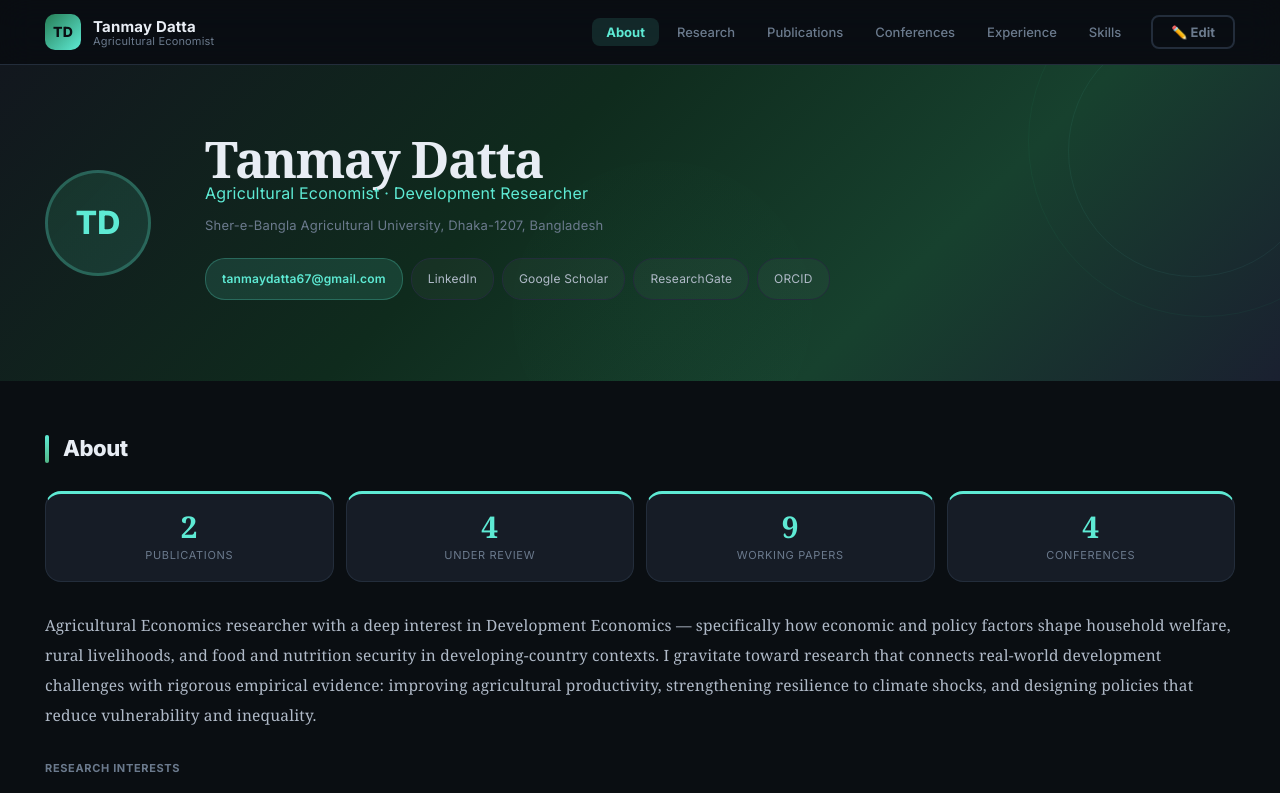
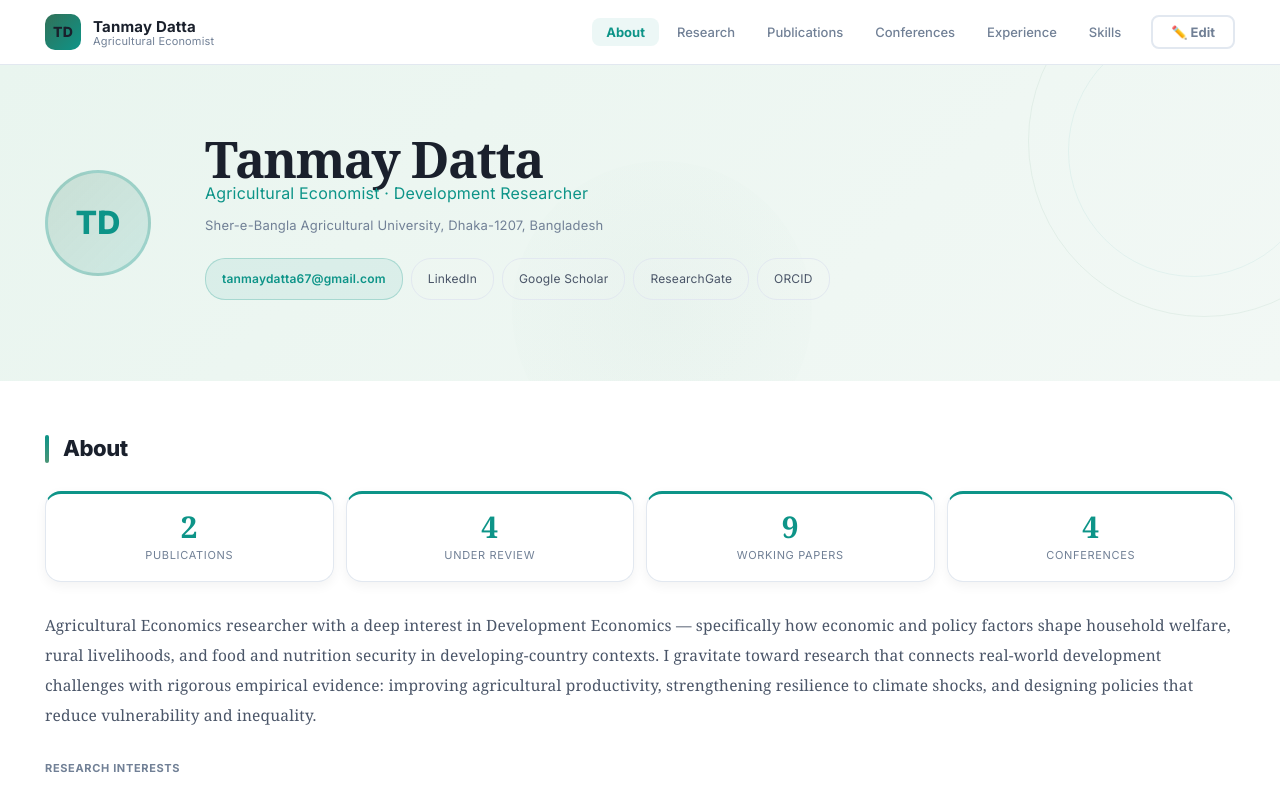
Before and after one commit to tanmaydatta667/myportfolio, a React (Vite) app: page / in a window 1280 px wide. Shown: the top 793 px of the page. Built offline with nearby package versions, Linux system fonts and the light colour scheme.

Commit message:
design change

```diff
--- a/src/App.tsx
+++ b/src/App.tsx
@@ -1,4 +1,5 @@
-import { useState, useRef, useEffect, CSSProperties, FC, ReactNode, KeyboardEvent } from "react";
+import { useState, useRef, useEffect } from "react";
+import type { CSSProperties, ReactNode, KeyboardEvent } from "react";
 
 /* ─── types ─── */
 interface Link { label: string; url: string; icon: string; }
@@ -14,15 +15,15 @@ interface Training { title: string; period: string; }
 
 /* ─── color palette ─── */
 const C: Record<string, string> = {
-  green900:"#0f2b1d", green800:"#17412e", green700:"#1e5a3f", green600:"#267d55",
-  green500:"#2e9f6b", green400:"#52b788", green300:"#74c69d", green200:"#95d5b2",
-  green100:"#b7e4c7", green50:"#d8f3dc", greenGlass:"rgba(46,159,107,0.08)",
-  dark:"#0a0e12", dark2:"#12171e", dark3:"#1a2030", darkCard:"#161c26",
-  ink:"#e8edf4", ink2:"#b0bac8", muted:"#6b7a8d",
-  accent:"#5eead4", accentDim:"rgba(94,234,212,0.12)",
-  gold:"#f59e0b", goldDim:"rgba(245,158,11,0.12)",
-  rust:"#fb923c", rustDim:"rgba(251,146,60,0.12)",
-  white:"#ffffff", border:"#232d3b", borderLight:"#2a3545",
+  green900:"#0f3b2d", green800:"#1a4d3a", green700:"#265f49", green600:"#327158",
+  green500:"#3e8367", green400:"#4a9576", green300:"#a7d2c1", green200:"#c8e4d8",
+  green100:"#e9f5ef", green50:"#f2f8f5", greenGlass:"rgba(62,131,103,0.08)",
+  dark:"#1a202c", dark2:"#2d3748", dark3:"#4a5568", darkCard:"#ffffff",
+  ink:"#1a202c", ink2:"#4a5568", muted:"#718096",
+  accent:"#0d9488", accentDim:"rgba(13,148,136,0.08)",
+  gold:"#d97706", goldDim:"rgba(217,119,6,0.08)",
+  rust:"#ea580c", rustDim:"rgba(234,88,12,0.08)",
+  white:"#ffffff", border:"#e2e8f0", borderLight:"#f1f5f9",
 };
 
 const NAV = ["About","Research","Publications","Conferences","Experience","Skills"];
@@ -216,16 +217,16 @@ export default function Portfolio() {
   const cardStyle: CSSProperties = {
     background: C.darkCard, border: `1px solid ${C.border}`, borderRadius: 16,
     padding: "22px 26px", transition: "border-color 0.25s, transform 0.25s, box-shadow 0.25s",
+    boxShadow: "0 4px 12px rgba(0,0,0,0.05)",
   };
-  const cardHover: CSSProperties = { borderColor: C.accent + "60", transform: "translateY(-2px)", boxShadow: `0 8px 32px rgba(0,0,0,0.3)` };
 
   return (
-    <div style={{ fontFamily: "'Inter',sans-serif", background: C.dark, minHeight: "100vh", color: C.ink }}>
+    <div style={{ fontFamily: "'Inter',sans-serif", background: C.white, minHeight: "100vh", color: C.ink }}>
 
       {/* ═══ TOP BAR ═══ */}
       <header style={{
         position: "sticky", top: 0, zIndex: 300,
-        background: "rgba(10,14,18,0.85)", backdropFilter: "blur(16px) saturate(180%)",
+        background: "rgba(255,255,255,0.85)", backdropFilter: "blur(16px) saturate(180%)",
         borderBottom: `1px solid ${C.border}`, height: 64,
         display: "flex", alignItems: "center", padding: "0 2.5rem", justifyContent: "space-between", gap: "1rem",
       }}>
@@ -265,7 +266,7 @@ export default function Portfolio() {
 
       {/* ═══ HERO ═══ */}
       <div style={{
-        background: `linear-gradient(135deg,${C.dark2} 0%,${C.green900} 40%,${C.green800} 70%,${C.dark3} 100%)`,
+        background: `linear-gradient(135deg,${C.green100} 0%,${C.green50} 100%)`,
         padding: "4.5rem 2.5rem", position: "relative", overflow: "hidden",
       }}>
         {/* decorative circles */}
@@ -416,7 +417,7 @@ export default function Portfolio() {
 
         {/* ─── PUBLICATIONS ─── */}
         <SecHead id="publications">Publications</SecHead>
-        <div style={{ display: "flex", gap: 4, marginBottom: 24, background: C.dark3, padding: 5, borderRadius: 12, width: "fit-content" }}>
+        <div style={{ display: "flex", gap: 4, marginBottom: 24, background: C.borderLight, padding: 5, borderRadius: 12, width: "fit-content" }}>
           {([["published", "Published", String(publications.length)], ["review", "Under Review", String(underReview.length)], ["working", "Working Papers", String(workingPapers.length)]] as [string, string, string][]).map(([k, v, count]) => (
             <button key={k} onClick={() => setPubTab(k)} style={{
               padding: "8px 16px", borderRadius: 8, fontSize: 13, cursor: "pointer", border: "none",
@@ -625,7 +626,7 @@ export default function Portfolio() {
       </main>
 
       {/* ═══ FOOTER ═══ */}
-      <footer style={{ textAlign: "center", padding: "2rem 2.5rem", borderTop: `1px solid ${C.border}`, color: C.muted, fontSize: 13, background: C.dark2 }}>
+      <footer style={{ textAlign: "center", padding: "2rem 2.5rem", borderTop: `1px solid ${C.border}`, color: C.muted, fontSize: 13, background: C.green50 }}>
         © {new Date().getFullYear()} {person.name} · {person.title} · {person.location}
       </footer>
     </div>
--- a/src/index.css
+++ b/src/index.css
@@ -1,23 +1,23 @@
 :root {
-  --text: #6b6375;
-  --text-h: #08060d;
-  --bg: #fff;
-  --border: #e5e4e7;
-  --code-bg: #f4f3ec;
-  --accent: #aa3bff;
-  --accent-bg: rgba(170, 59, 255, 0.1);
-  --accent-border: rgba(170, 59, 255, 0.5);
-  --social-bg: rgba(244, 243, 236, 0.5);
+  --text: #1a202c;
+  --text-h: #111827;
+  --bg: #ffffff;
+  --border: #e2e8f0;
+  --code-bg: #f8fafc;
+  --accent: #0d9488;
+  --accent-bg: rgba(13, 148, 136, 0.08);
+  --accent-border: rgba(13, 148, 136, 0.5);
+  --social-bg: rgba(248, 250, 252, 0.5);
   --shadow:
-    rgba(0, 0, 0, 0.1) 0 10px 15px -3px, rgba(0, 0, 0, 0.05) 0 4px 6px -2px;
+    rgba(0, 0, 0, 0.05) 0 10px 15px -3px, rgba(0, 0, 0, 0.02) 0 4px 6px -2px;
 
-  --sans: system-ui, 'Segoe UI', Roboto, sans-serif;
-  --heading: system-ui, 'Segoe UI', Roboto, sans-serif;
+  --sans: 'Inter', system-ui, 'Segoe UI', Roboto, sans-serif;
+  --heading: 'Inter', system-ui, 'Segoe UI', Roboto, sans-serif;
   --mono: ui-monospace, Consolas, monospace;
 
   font: 18px/145% var(--sans);
   letter-spacing: 0.18px;
-  color-scheme: light dark;
+  color-scheme: light;
   color: var(--text);
   background: var(--bg);
   font-synthesis: none;
@@ -27,26 +27,6 @@
 
   @media (max-width: 1024px) {
     font-size: 16px;
-  }
-}
-
-@media (prefers-color-scheme: dark) {
-  :root {
-    --text: #9ca3af;
-    --text-h: #f3f4f6;
-    --bg: #16171d;
-    --border: #2e303a;
-    --code-bg: #1f2028;
-    --accent: #c084fc;
-    --accent-bg: rgba(192, 132, 252, 0.15);
-    --accent-border: rgba(192, 132, 252, 0.5);
-    --social-bg: rgba(47, 48, 58, 0.5);
-    --shadow:
-      rgba(0, 0, 0, 0.4) 0 10px 15px -3px, rgba(0, 0, 0, 0.25) 0 4px 6px -2px;
-  }
-
-  #social .button-icon {
-    filter: invert(1) brightness(2);
   }
 }
 
```
